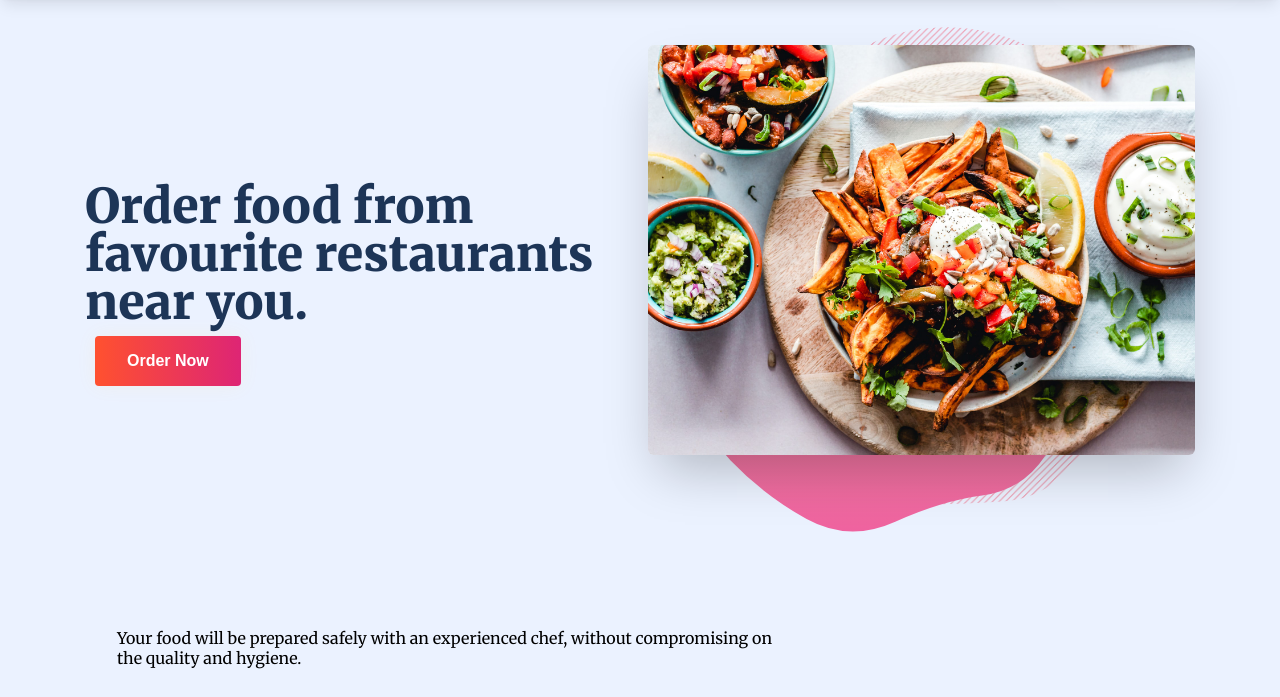
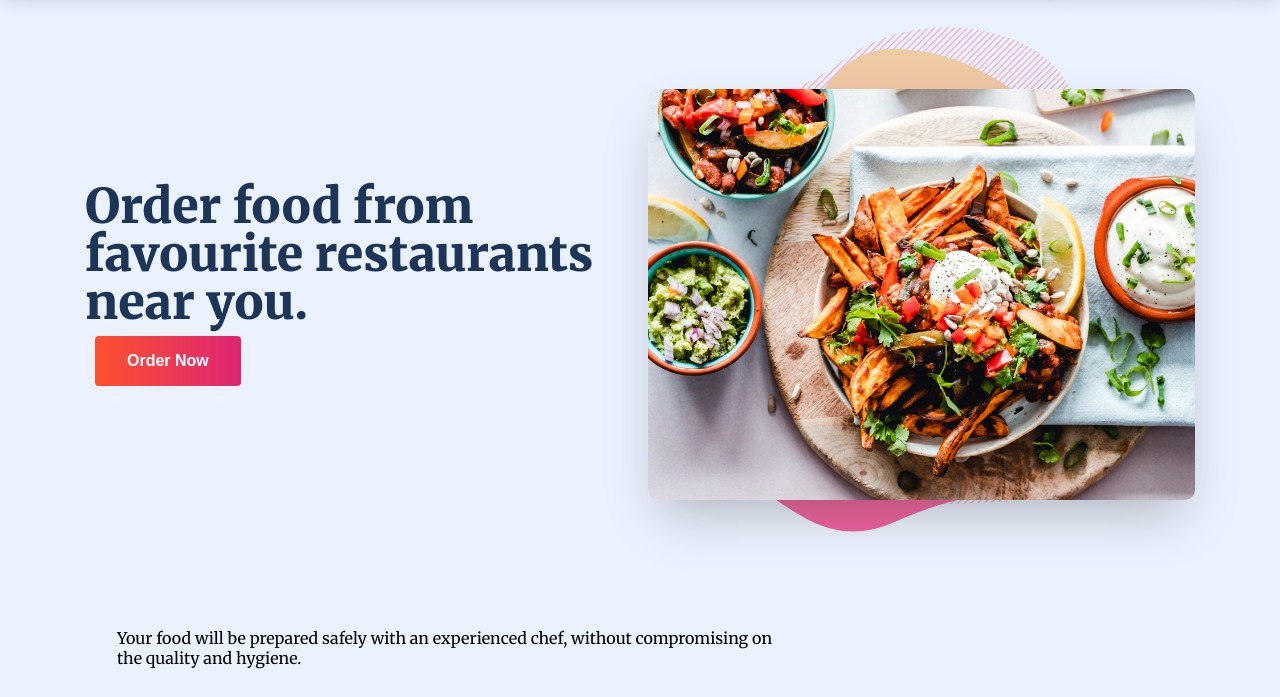
Before and after one commit to AbithaAjithV/HtmlCssProject, a plain HTML site: page index.html in a window 1280 px wide. Shown: the part 74-771 px from the top of the page. Drawn offline with Linux system fonts and the light colour scheme.

Commit message:
completed

```diff
--- a/style.css
+++ b/style.css
@@ -128,10 +128,11 @@ section {
 .hero__image {
   position: absolute;
   width: 100%;
+  top: 8%;
+  left: auto;
   right: auto;
-  left: auto;
   z-index: 2;
-  border-radius: 6px;
+  border-radius: 10px;
   box-shadow: 0 25px 50px -12px rgba(0, 0, 0, 0.25);
 }
 
@@ -395,6 +396,10 @@ footer > ul > li {
     align-items: center;
   }
 
+  .restaurant__list__images__container {
+    width: 100%;
+  }
+
   .restaurant__list__row_1 {
     justify-content: center;
   }
```
